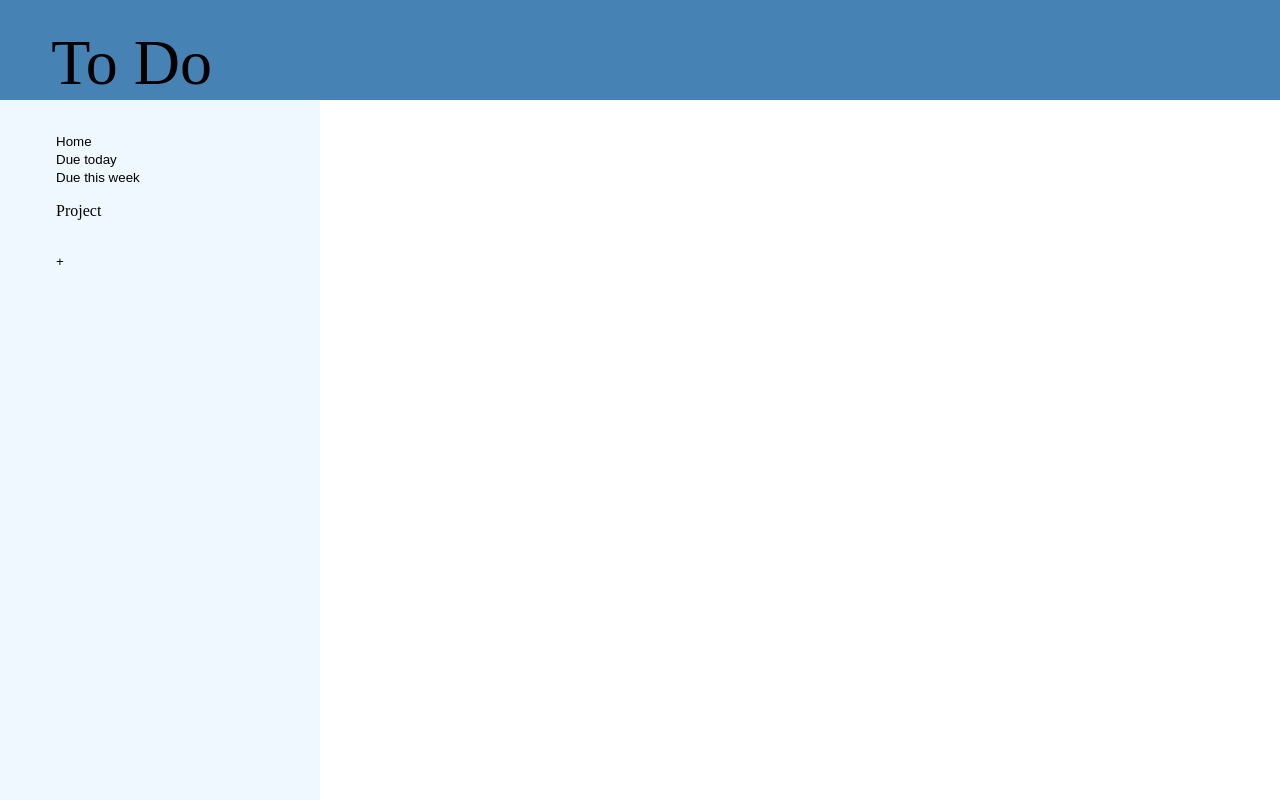
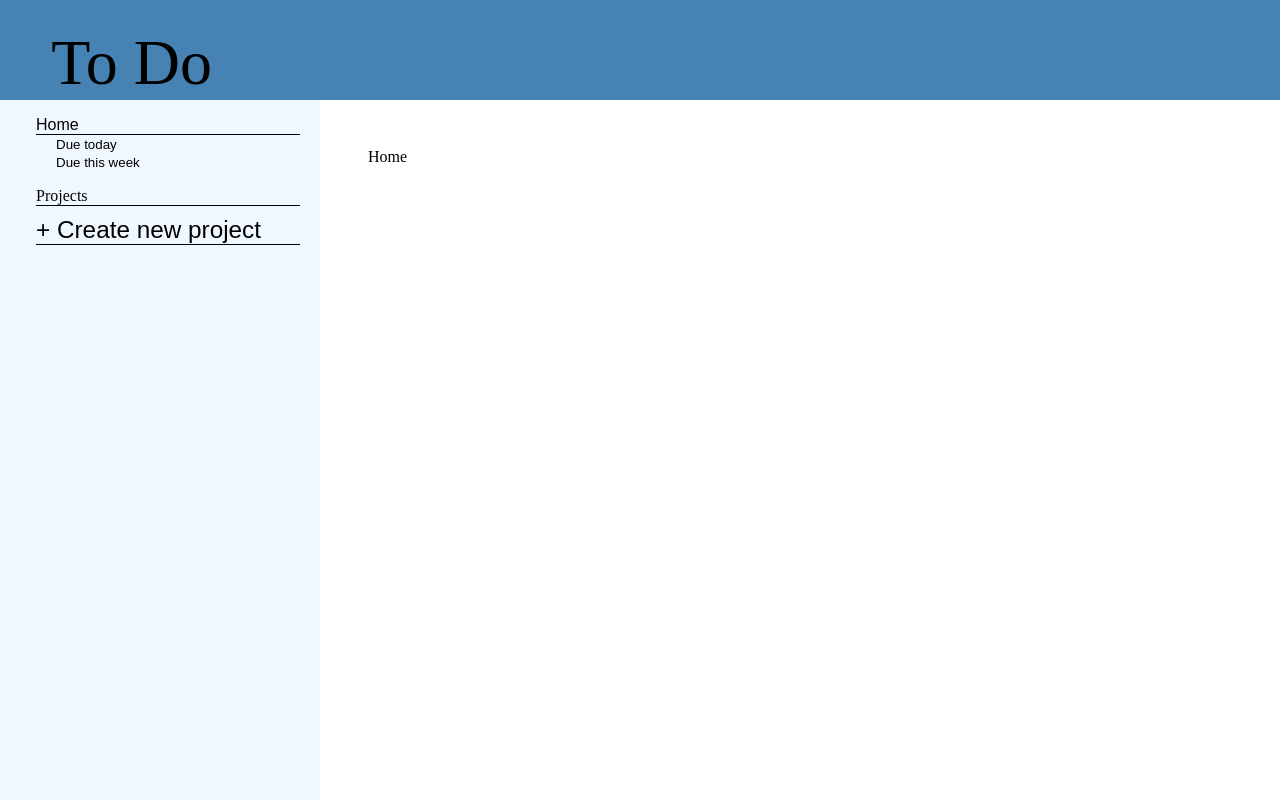
Before and after one commit to Billy-Dins/todo-list, a website built with webpack: page dist/index.html in a window 1280 px wide. Built offline with Linux system fonts and the light colour scheme.

Commit message:
SCSS styling

```diff
--- a/src/DOM/main_render.js
+++ b/src/DOM/main_render.js
@@ -26,11 +26,19 @@ const renderLocalStorage = function (project) {
         newTask.classList.add('todo-item');
         const taskTitle = document.createElement('div');
         taskTitle.textContent = taskList[i].title
+        const taskRemove = document.createElement('button');
+        taskRemove.textContent = 'Mark complete';
+        taskRemove.addEventListener('click', () => {
+            projectsList[currentProject].taskList.splice(i, 1);
+            localStorage.setItem('todoProjects', JSON.stringify(projectsList));
+            displayProject(project)
+
+        })
         const taskDescription = document.createElement('div');
         taskDescription.textContent = taskList[i].description;
         const taskDate = document.createElement('div');
         taskDate.textContent = taskList[i].date;
-        newTask.append(taskTitle, taskDescription, taskDate);
+        newTask.append(taskTitle, taskRemove, taskDescription, taskDate);
         taskContainer.appendChild(newTask)
     };
 };
@@ -103,7 +111,6 @@ const createAddTaskButton = function() {
 
 // Called by clicking a project title in the nav bar
 const displayProject = function(project) {
-    console.log(project)
     const projectTitle = document.createElement('div');
     projectTitle.textContent = `${project.title}`;
     const taskContainer = document.createElement('div');
--- a/src/index.js
+++ b/src/index.js
@@ -5,6 +5,7 @@
 import { createNewProject, renderNavProjects } from './DOM/nav_render.js'
 
 renderNavProjects();
+renderHome();
 
 const homeButton = document.getElementById('home-btn');
 homeButton.addEventListener('click', () => {
--- a/src/style.scss
+++ b/src/style.scss
@@ -9,6 +9,7 @@ body {
   grid-template-rows: 1fr 10fr;
 }
 ul {
+  margin-top: 0px;
   list-style-position: inside;
 }
 li {
@@ -33,13 +34,34 @@ nav {
   padding: 5% 0 5% 5%;
   background-color: $nav-bg-color;
 }
+#home-title {
+  margin: 0px 20px 0px 20px;
+  border-bottom: 1px solid black
+}
+#home-btn {
+  font-size: 1rem;
+}
 #nav-projects-title {
-  padding-left: 40px;
+  margin: 0px 20px 0px 20px;
+  font-size: 1rem;
+  border-bottom: 1px solid black;
 }
 #nav-projects-parent {
   display: flex;
   align-items: flex-start;
   flex-direction: column;
+  margin-bottom: 0px;
+}
+#create-project-container {
+  margin: 0px 20px 0px 20px;
+  padding: 0px;
+  border-bottom: 1px solid black;
+}
+#new-task-content {
+  margin:10px 0px 10px 0px;
+}
+#project-btn {
+  font-size: 1.9vw;
 }
 .nav-project {
   padding: 2px;
```
Also changed, not shown: dist/index.html, dist/main.js.
